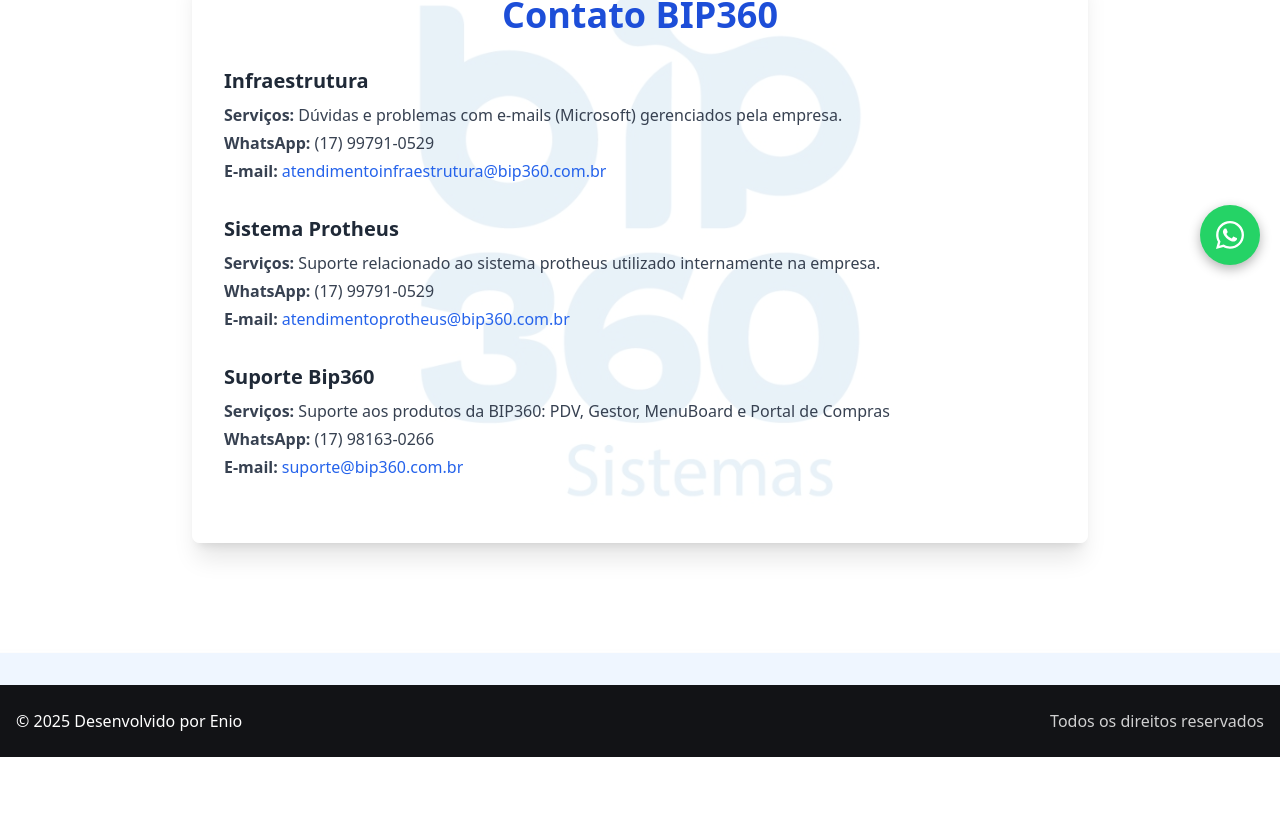
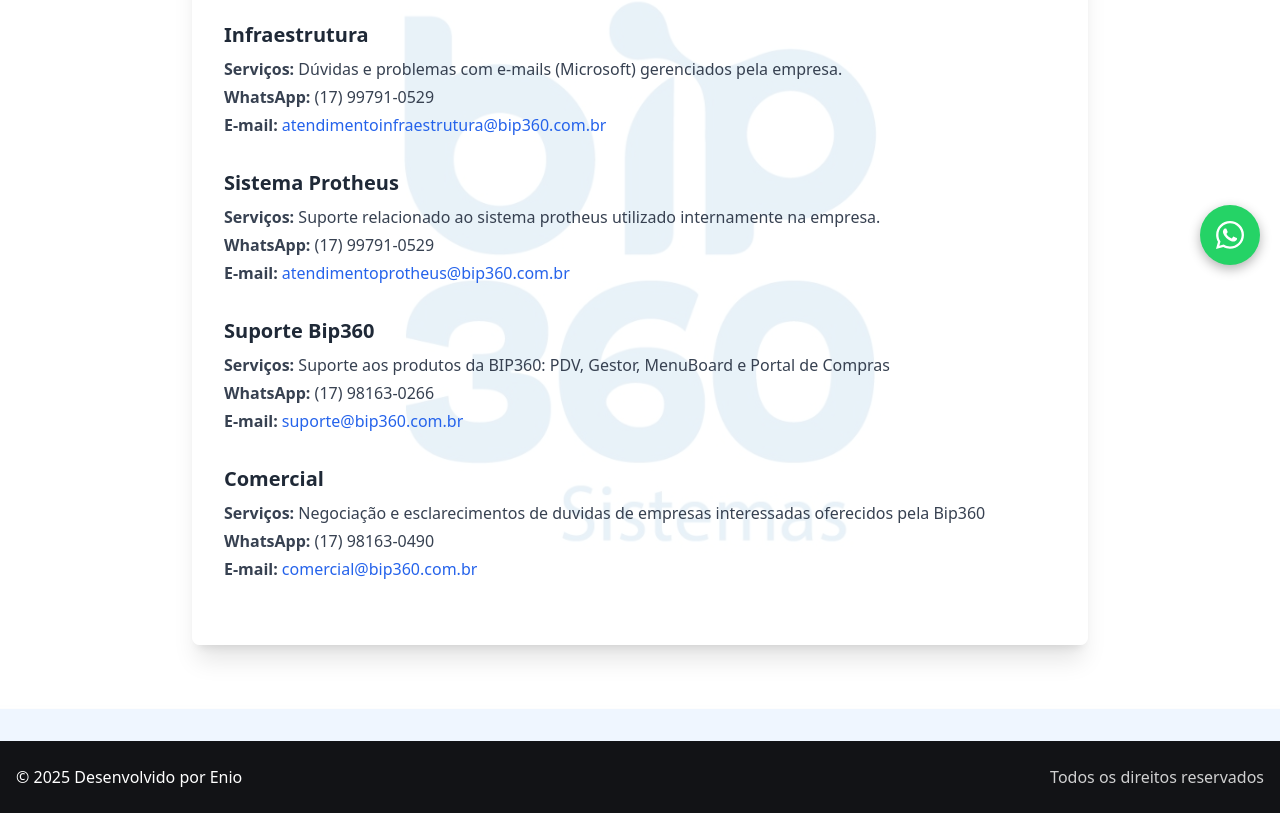
Before and after one commit to EnioSt/bip-videos, a React (Vite) app: page /contato in a window 1280 px wide. Shown: the part 515-1328 px from the top of the page. Before the commit the page ends 1272 px from the top, so only its background shows below. Built offline with nearby package versions, Linux system fonts and the light colour scheme.

Commit message:
adicionando mais um contato

```diff
--- a/src/pages/Contato/index.jsx
+++ b/src/pages/Contato/index.jsx
@@ -40,6 +40,15 @@
           href="mailto:suporte@bip360.com.br"
           email="suporte@bip360.com.br"
         />
+
+        {/* Comercial */}
+        <InfoContato
+          nome="Comercial"
+          servicos="Negociação e esclarecimentos de duvidas de empresas interessadas oferecidos pela Bip360"
+          whatsapp="(17) 98163-0490"
+          href="mailto:comercial@bip360.com.br"
+          email="comercial@bip360.com.br"
+        />
       </div>
     </section>
   );
```
